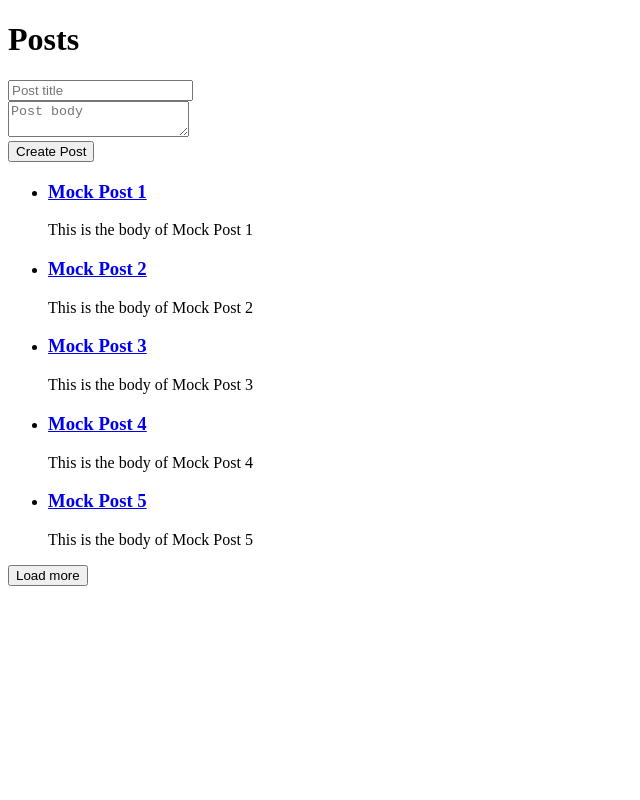
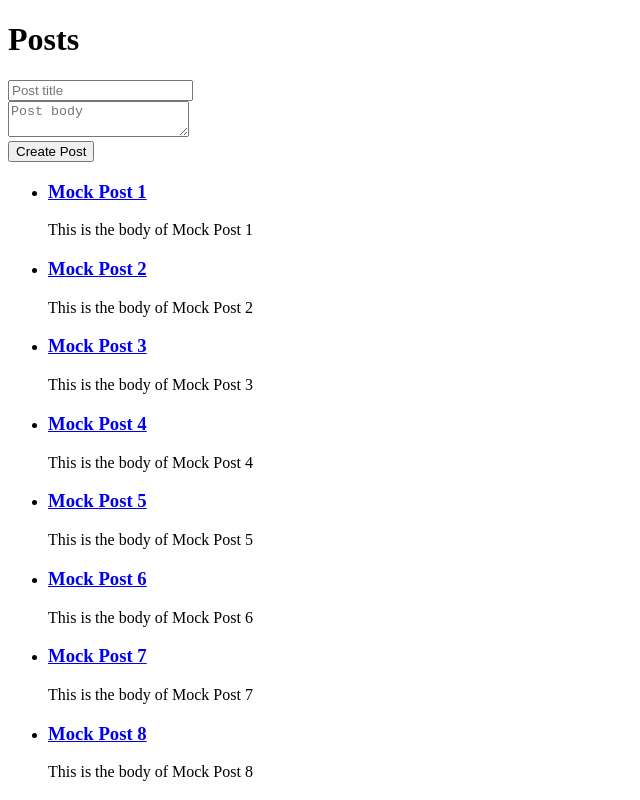
Before and after one commit to otabek/js-lab, a React (Vite) app: page / in a window 1280 px wide. Shown: the top 800 px of the page, without its empty margins (0-640 px from the left). Built offline with nearby package versions, Linux system fonts and the light colour scheme.

Commit message:
feat:implemented infinite query with useInfiniteQuery

```diff
--- a/package.json
+++ b/package.json
@@ -10,11 +10,12 @@
     "preview": "vite preview"
   },
   "dependencies": {
-    "@tanstack/react-query": "^5.56.2",
-    "@tanstack/react-query-devtools": "^5.58.0",
+    "@tanstack/react-query": "^5.59.0",
+    "@tanstack/react-query-devtools": "^5.59.0",
     "axios": "^1.7.7",
     "react": "^18.3.1",
     "react-dom": "^18.3.1",
+    "react-intersection-observer": "^9.13.1",
     "react-query": "^3.39.3"
   },
   "devDependencies": {
--- a/src/App.tsx
+++ b/src/App.tsx
@@ -1,6 +1,9 @@
-import React, { useEffect, useState } from 'react'
-import { keepPreviousData, useMutation, useQuery, useQueryClient } from '@tanstack/react-query'
-import { createMockPost, fetchMockPosts, getPostById } from './data'
+import { useInfiniteQuery } from '@tanstack/react-query';
+import { useEffect, useState } from 'react';
+import { useInView } from 'react-intersection-observer';
+
+import { createMockPost, fetchMockPosts, getPostById } from './data';
+import { useMutation, useQuery, useQueryClient } from '@tanstack/react-query';
 
 function usePost(postId: number) {
   return useQuery({
@@ -29,7 +32,7 @@ const Post = ({
       {!postId || status === 'pending' ? (
         'Loading...'
       ) : status === 'error' ? (
-        <span>Error: {error.message}</span>
+        <span>Error: {error instanceof Error ? error.message : 'Unknown error occurred'}</span>
       ) : (
         <>
           <h1>{data?.title}</h1>
@@ -43,32 +46,34 @@ const Post = ({
   )
 }
 
-const Posts = ({
-  setPostId,
-}: {
-  setPostId: React.Dispatch<React.SetStateAction<number>>
-}) => {
+const InfinitePosts = ({ setPostId }: { setPostId: React.Dispatch<React.SetStateAction<number>> }) => {
   const queryClient = useQueryClient()
+  const {
+    data,
+    error,
+    status,
+    fetchNextPage,
+    isFetchingNextPage
+  } = useInfiniteQuery({
+    queryKey: ['posts'],
+    queryFn: fetchMockPosts,
+    initialPageParam: 0,
+    getNextPageParam: (page) => page.nextPage,
+  });
+
+
+  const { ref, inView } = useInView();
+
+  useEffect(() => {
+    console.log(inView);
+
+    if (inView) {
+      fetchNextPage();
+    }
+  }, [fetchNextPage, inView]);
+
   const [title, setTitle] = useState('')
   const [body, setBody] = useState('')
-  const [page, setPage] = useState(1)
-  const limit = 5;
-
-  const {
-    data: posts,
-    isLoading,
-    isError,
-    isPlaceholderData,
-  } = useQuery({ queryKey: ['posts', page], queryFn: () => fetchMockPosts(page, limit), placeholderData: keepPreviousData })
-
-  useEffect(() => {
-    if (!isPlaceholderData) {
-      queryClient.prefetchQuery({
-        queryKey: ['posts', page + 1],
-        queryFn: () => fetchMockPosts(page + 1, limit),
-      })
-    }
-  }, [posts, isPlaceholderData, page, queryClient])
 
   const mutation = useMutation({
     mutationFn: createMockPost,
@@ -90,10 +95,8 @@ const Posts = ({
     setBody('')
   }
 
-  if (isLoading) return <div>Loading...</div>
-  if (isError) return <div>Error loading posts</div>
-
-  const hasMorePosts = posts && posts.length === limit;
+  if (status === 'pending') return <div>Loading...</div>;
+  if (status === 'error') return <div>{error.message}</div>;
 
   return (
     <div>
@@ -118,8 +121,9 @@ const Posts = ({
         <button type="submit">Create Post</button>
       </form>
 
-      <ul>
-        {posts?.map((post) => (
+      {data?.pages.map((page) => (
+        <ul key={page.currentPage}>
+          {page.data.map((post) => (
             <li key={post.id}>
               <a
                 onClick={() => setPostId(post.id)}
@@ -141,35 +145,26 @@ const Posts = ({
             </li>
           ))}
         </ul>
-      {page !== 1 &&
-        <button onClick={() => setPage((prev) => Math.max(prev - 1, 1))}>
-          Previous posts
-        </button>
-      }
-      <button
-        onClick={() => {
-          setPage((prev) => (hasMorePosts ? prev + 1 : prev));
-        }}
-        disabled={isPlaceholderData || !hasMorePosts}
-      >
-        Load more
-      </button>
+      ))}
+      <div ref={ref} style={{height: "40px"}}>{isFetchingNextPage && 'Loading...'}</div>
     </div>
-  )
+  );
 }
 
+
 const App = () => {
-  const [postId, setPostId] = React.useState(-1)
+  const [postId, setPostId] = useState(-1)
 
   return (
     <div>
       {postId > -1 ? (
         <Post postId={postId} setPostId={setPostId} />
       ) : (
-        <Posts setPostId={setPostId} />
+        <InfinitePosts setPostId={setPostId} />
       )}
     </div>
-  )
+  );
 }
 
+
 export default App
--- a/src/data.ts
+++ b/src/data.ts
@@ -6,83 +6,32 @@ export type Post = {
 }
 
 // Initial mock posts
-let posts: Post[] = [
-  {
-    id: 1,
-    title: 'Mock Post 1',
-    body: 'This is the body of Mock Post 1',
-    userId: 1,
-  },
-  {
-    id: 2,
-    title: 'Mock Post 2',
-    body: 'This is the body of Mock Post 2',
-    userId: 1,
-  },
-  {
-    id: 3,
-    title: 'Mock Post 3',
-    body: 'This is the body of Mock Post 3',
-    userId: 2,
-  },
-  {
-    id: 4,
-    title: 'Mock Post 4',
-    body: 'This is the body of Mock Post 4',
-    userId: 1,
-  },
-  {
-    id: 5,
-    title: 'Mock Post 5',
-    body: 'This is the body of Mock Post 5',
-    userId: 1,
-  },
-  {
-    id: 6,
-    title: 'Mock Post 6',
-    body: 'This is the body of Mock Post 6',
-    userId: 2,
-  },
-  {
-    id: 7,
-    title: 'Mock Post 7',
-    body: 'This is the body of Mock Post 7',
-    userId: 1,
-  },
-  {
-    id: 8,
-    title: 'Mock Post 8',
-    body: 'This is the body of Mock Post 8',
-    userId: 1,
-  },
-  {
-    id: 9,
-    title: 'Mock Post 9',
-    body: 'This is the body of Mock Post 9',
-    userId: 2,
-  },
-  {
-    id: 10,
-    title: 'Mock Post 10',
-    body: 'This is the body of Mock Post 10',
-    userId: 1,
-  },
-  {
-    id: 11,
-    title: 'Mock Post 11',
-    body: 'This is the body of Mock Post 11',
-    userId: 1,
-  },
-]
+let posts: Post[] = Array.from({ length: 200 }).map((_, i) => ({
+  id: i + 1,
+  title: `Mock Post ${i + 1}`,
+  body: `This is the body of Mock Post ${i + 1}`,
+  userId: 1,
+}))
 
-// Simulate fetching all posts with pagination
-export const fetchMockPosts = async (page: number, limit: number): Promise<Array<Post>> => {
+const limit = 5;
+
+// Simulate fetching all posts and handle pagination
+export function fetchMockPosts({ pageParam }: { pageParam: number }): Promise<{
+  data: Post[];
+  currentPage: number;
+  nextPage: number | null;
+}> {
   return new Promise((resolve) => {
-    const startIndex = (page - 1) * limit;
-    const paginatedPosts = posts.slice(startIndex, startIndex + limit);
-    setTimeout(() => resolve(paginatedPosts), 500); // Simulate network latency
+    setTimeout(() => {
+      resolve({
+        data: posts.slice(pageParam, pageParam + limit),
+        currentPage: pageParam,
+        nextPage: pageParam + limit < posts.length ? pageParam + limit : null,
+      });
+    }, 500); // Simulate network latency
   });
 }
+
 
 // Simulate fetching a single post by ID
 export const fetchMockPostById = async (
```
Also changed, not shown: 1 other file (tests, documents, lock files or other folders). Lines whose indentation alone changed are shown as unchanged.
